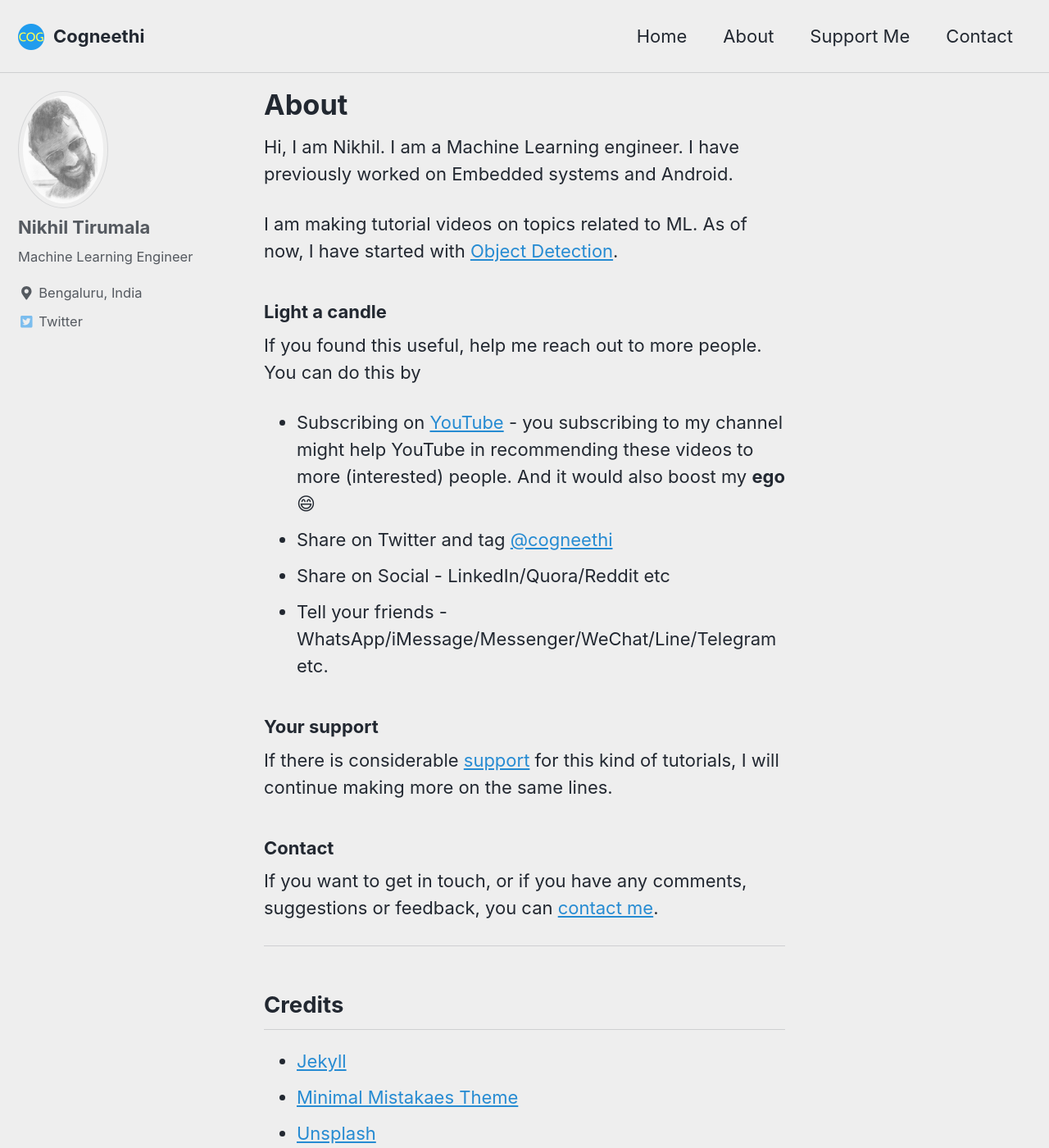
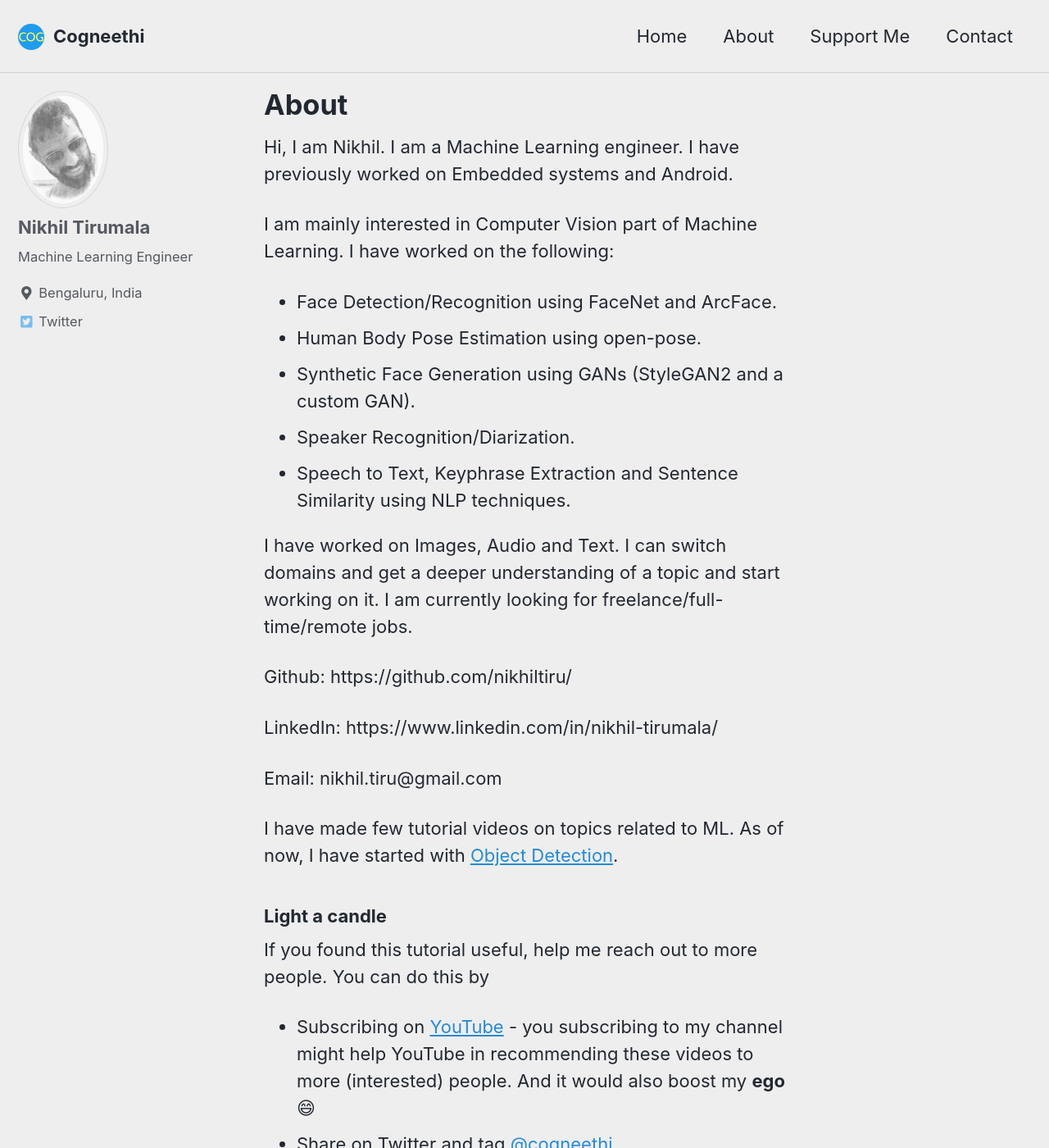
Before and after one commit to Cogneethi/cogneethi, a Jekyll site: the page built from _pages/about.md, in a window 1280 px wide and 1400 px high. Shown: the whole window at 82% size. Built offline with Jekyll 4.4.1, drawn with Linux system fonts in a browser that asks for light colours; nearby versions of some CDN libraries; emoji names are drawn with the system emoji font.

Commit message:
edited with personal info, jobs

```diff
--- a/_pages/about.md
+++ b/_pages/about.md
@@ -6,10 +6,28 @@ excerpt: "Machine Learning Tutorials."
 
 Hi, I am Nikhil. I am a Machine Learning engineer. I have previously worked on Embedded systems and Android.
 
-I am making tutorial videos on topics related to ML. As of now, I have started with [Object Detection](https://www.youtube.com/playlist?list=PL1GQaVhO4f_jLxOokW7CS5kY_J1t1T17S){:target="_blank"}.
+I am mainly interested in Computer Vision part of Machine Learning.
+I have worked on the following:
+* Face Detection/Recognition using FaceNet and ArcFace.
+* Human Body Pose Estimation using open-pose.
+* Synthetic Face Generation using GANs (StyleGAN2 and a custom GAN).
+* Speaker Recognition/Diarization.
+* Speech to Text, Keyphrase Extraction and Sentence Similarity using NLP techniques.
+
+I have worked on Images, Audio and Text. I can switch domains and get a deeper understanding of a topic and start working on it.
+I am currently looking for freelance/full-time/remote jobs.
+
+Github: https://github.com/nikhiltiru/
+
+LinkedIn: https://www.linkedin.com/in/nikhil-tirumala/
+
+Email: nikhil.tiru@gmail.com
+
+
+I have made few tutorial videos on topics related to ML. As of now, I have started with [Object Detection](https://www.youtube.com/playlist?list=PL1GQaVhO4f_jLxOokW7CS5kY_J1t1T17S){:target="_blank"}.
 
 ### Light a candle
-If you found this useful, help me reach out to more people. You can do this by
+If you found this tutorial useful, help me reach out to more people. You can do this by
 * Subscribing on [YouTube](https://www.youtube.com/channel/UCsjmdVJ0gQ8B4KZryJ6Legg){:target="_blank"} - you subscribing to my channel might help YouTube in recommending these videos to more (interested) people. And it would also boost my **ego** :smile:
 * Share on Twitter and tag [@cogneethi](https://twitter.com/cogneethi){:target="_blank"}
 * Share on Social - LinkedIn/Quora/Reddit etc
```
Also changed, not shown: _pages/home.md (+12 -7 lines).
